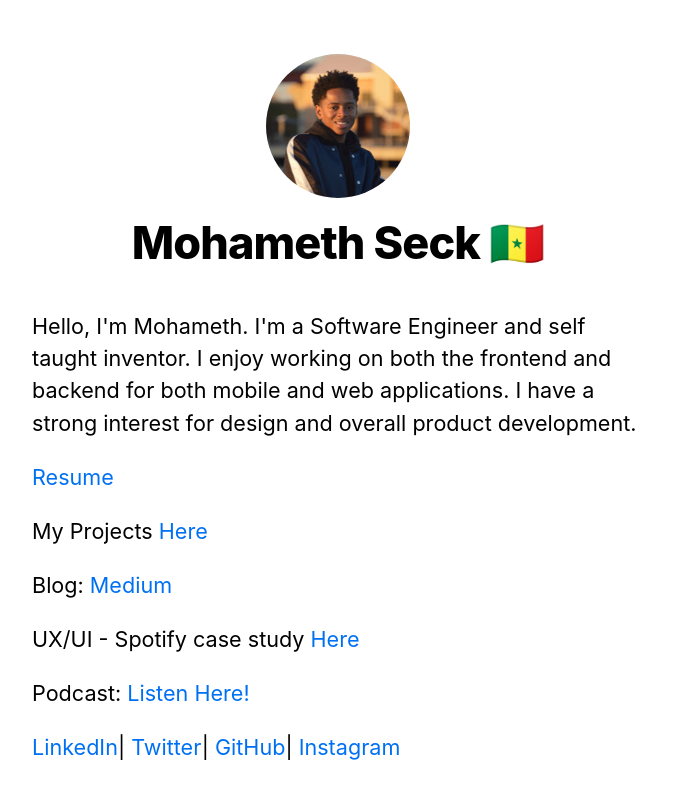
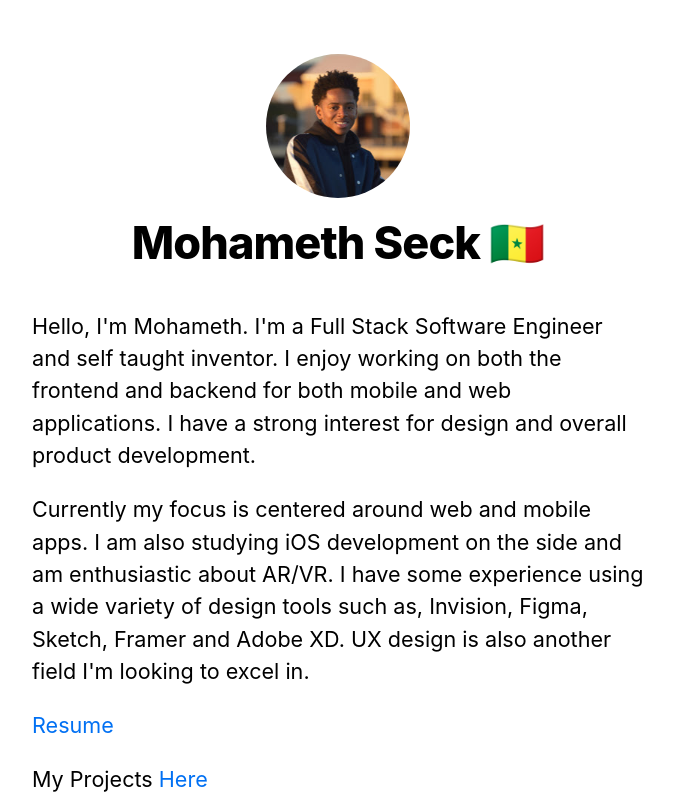
Before and after one commit to SeckMohameth/mohamethseck.com, a Next.js app: page / in a window 1280 px wide. Shown: the top 800 px of the page, without its empty margins (302-975 px from the left). Built offline with nearby package versions, Linux system fonts and the light colour scheme.

Commit message:
design pieces added

```diff
--- a/pages/index.js
+++ b/pages/index.js
@@ -11,9 +11,11 @@ export default function Home() {
         <title>{siteTitle}</title>
       </Head>
       <section className={utilStyles.headingMd}>
-        <p>Hello, I'm Mohameth. I'm a Software Engineer and self taught inventor. I enjoy working on both the frontend and backend for both mobile and web applications.
+        <p>Hello, I'm Mohameth. I'm a Full Stack Software Engineer and self taught inventor. I enjoy working on both the frontend and backend for both mobile and web applications.
           I have a strong interest for design and overall product development.
         </p>
+        <p>Currently my focus is centered around web and mobile apps. I am also studying iOS development on the side and am enthusiastic about AR/VR. I have some experience using
+          a wide variety of design tools such as, Invision, Figma, Sketch, Framer and Adobe XD. UX design is also another field I'm looking to excel in.</p>
 
         <p><Link href="/projects/first-post"><a>Resume</a></Link></p>
         <p>My Projects <Link href="/projects/first-post"><a>Here</a></Link></p>
--- a/pages/projects/first-post.js
+++ b/pages/projects/first-post.js
@@ -14,6 +14,9 @@ export default function FirstPost() {
         <br />
             <p>Final Holberton Project:  <a href="https://github.com/SeckMohameth/hopeful-cosmos" target="_blank">Hopeful Cosmos</a></p>
             <p>Video sharing app:  <a href="https://github.com/SeckMohameth/VRS-2020" target="_blank">VRS (Currently developing)</a></p>
+            <ul>
+                <li><a href="https://framer.com/projects/VRS-Mobile--6SrP71ykGg7GBjRU2fAf-hMM21">Framer</a> Prototype</li>
+            </ul>
             <p>Vers: <a href="https://github.com/SeckMohameth/Vers-2016-2019" target="_blank">2016 - 2019 project</a></p>
 
             <p>Jambar/Sene - Freelancing site: <a href="https://github.com/SeckMohameth/Sene" target="_blank">Github Repo</a> Will turn it into something else maybe (Heads up, NOT responsive 😅)</p>
```
